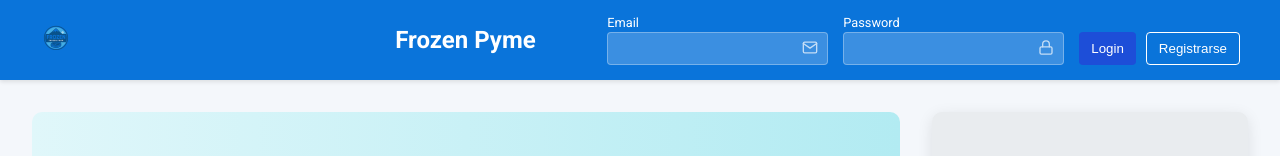
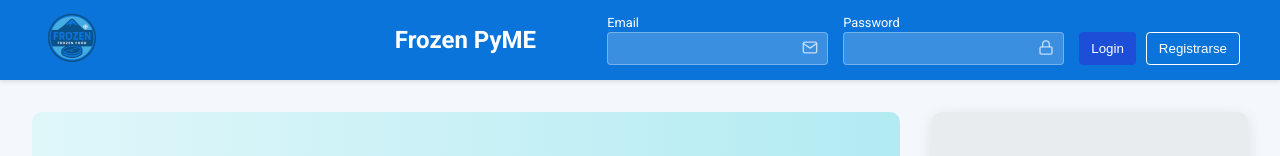
Before and after one commit to cristianpl99/proyecto_frozen, a React (Create React App) app in the folder shopping-cart/: page / in a window 1280 px wide. Shown: the top 156 px of the page. Built offline with nearby package versions, Linux system fonts and the light colour scheme; no server answers.

Commit message:
feat: Update logo size and title in navbar
- Doubles the size of the logo in the navbar.
- Updates the navbar title to "Frozen PyME".

```diff
--- a/shopping-cart/src/components/Navbar.js
+++ b/shopping-cart/src/components/Navbar.js
@@ -21,10 +21,10 @@ const Navbar = () => {
     <nav className="navbar">
       <div className="navbar-container">
         <div className="navbar-logo">
-          <img src="/favicon_frozen.png" alt="Frozen Pyme Logo" style={{ height: '32px' }} />
+          <img src="/favicon_frozen.png" alt="Frozen Pyme Logo" style={{ height: '64px' }} />
         </div>
         <div className="navbar-title">
-          Frozen Pyme
+          Frozen PyME
         </div>
         <div className="navbar-login">
           <form>
```
